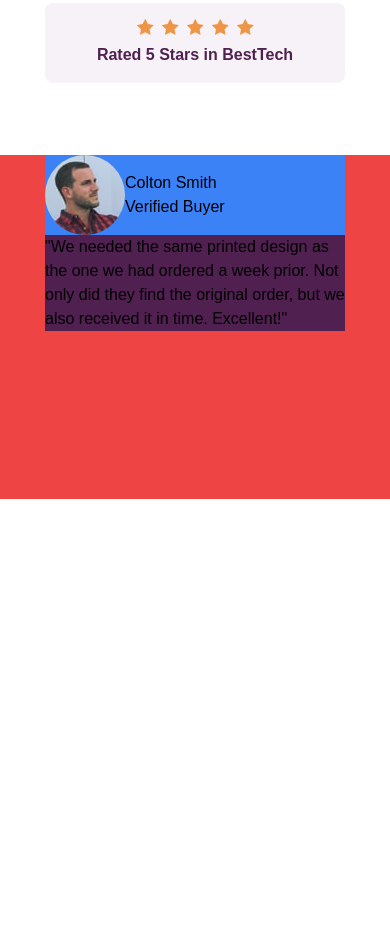
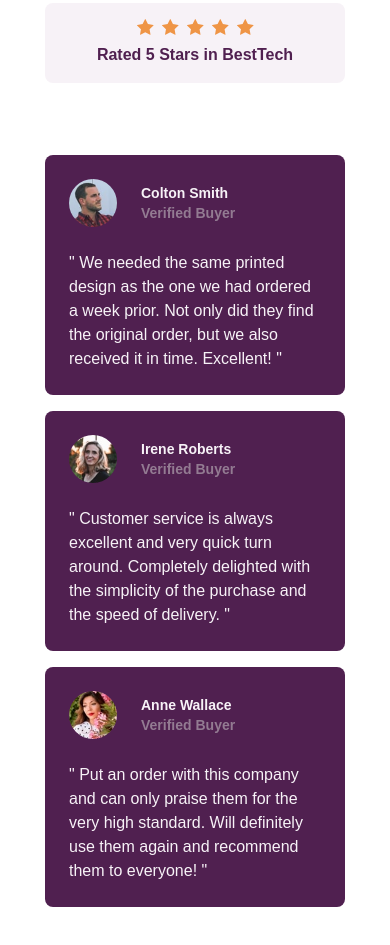
Before and after one commit to Kellinton/social-proof-section-tailwindcss, a website: page src/index.html in a window 390 px wide. Shown: the part 533-1478 px from the top of the page. After the commit the page ends 1440 px from the top, so only its background shows below. Drawn offline with Linux system fonts and the light colour scheme.

Commit message:
Responsivo 100%
Concluído a responsividade para aparelhos 375px

```diff
--- a/src/index.html
+++ b/src/index.html
@@ -15,7 +15,7 @@ class="font-spartan" lang="pt-BR">
       class="absolute top-0" src="../assets/img/bg-pattern-top-mobile.svg" alt="">
 
         <main
-        class="grid grid-cols-1 grid-rows-5 min-h-screen">
+        class="grid grid-cols-1 grid-rows-2 min-h-screen">
 
           <!-- Cabeçalho -->
           <div
@@ -87,29 +87,80 @@ class="font-spartan" lang="pt-BR">
           <!-- Avaliações-->
 
           <div
-          class="bg-red-500 flex flex-col items-center">
+          class="flex flex-col items-center gap-4">
             <div
-            class="bg-roxo-0 w-[300px]">
+            class="bg-roxo-0 w-[300px] p-6 rounded-lg">
               <div
               class="">
               <div
-              class="bg-blue-500 flex items-center">
+              class="flex items-center mb-6">
                 <img
-                class="rounded-full" src="../assets/img/image-colton.jpg" alt="">
+                class="rounded-full w-12" src="../assets/img/image-colton.jpg" alt="">
                 <div
-                class="flex flex-col">
+                class="flex flex-col ml-6">
                   <span
-                  class="text-">Colton Smith</span>
-                  <span>Verified Buyer</span>
+                  class="text-branco1-0 font-semibold text-sm">Colton Smith</span>
+                  <span
+                  class="text-cinza-0 font-semibold text-sm">Verified Buyer</span>
                 </div>
               </div>
-              <p>
-                "We needed the same printed design as the one we had ordered a week prior.
+              <p
+              class="text-branco1-0 font-normal tracking-normal">
+                " We needed the same printed design as the one we had ordered a week prior.
                 Not only did they find the original order, but we also received it in time.
-                Excellent!"
+                Excellent! "
               </p>
               </div>
             </div>
+
+            <div
+            class="bg-roxo-0 w-[300px] p-6 rounded-lg">
+              <div
+              class="">
+              <div
+              class="flex items-center mb-6">
+                <img
+                class="rounded-full w-12" src="../assets/img/image-irene.jpg" alt="">
+                <div
+                class="flex flex-col ml-6">
+                  <span
+                  class="text-branco1-0 font-semibold text-sm">Irene Roberts</span>
+                  <span
+                  class="text-cinza-0 font-semibold text-sm">Verified Buyer</span>
+                </div>
+              </div>
+              <p
+              class="text-branco1-0 font-normal tracking-normal">
+                " Customer service is always excellent and very quick turn around. Completely
+                delighted with the simplicity of the purchase and the speed of delivery. "
+              </p>
+              </div>
+            </div>
+
+            <div
+            class="bg-roxo-0 w-[300px] p-6 rounded-lg">
+              <div
+              class="">
+              <div
+              class="flex items-center mb-6">
+                <img
+                class="rounded-full w-12" src="../assets/img/image-anne.jpg" alt="">
+                <div
+                class="flex flex-col ml-6">
+                  <span
+                  class="text-branco1-0 font-semibold text-sm">Anne Wallace</span>
+                  <span
+                  class="text-cinza-0 font-semibold text-sm">Verified Buyer</span>
+                </div>
+              </div>
+              <p
+              class="text-branco1-0 font-normal tracking-normal">
+                " Put an order with this company and can only praise them for the very high
+                standard. Will definitely use them again and recommend them to everyone! "
+              </p>
+              </div>
+            </div>
+
           </div>
         </main>
     <!-- <footer class="attribution">
```
Also changed, not shown: dist/output.css. Lines whose indentation alone changed are shown as unchanged.
